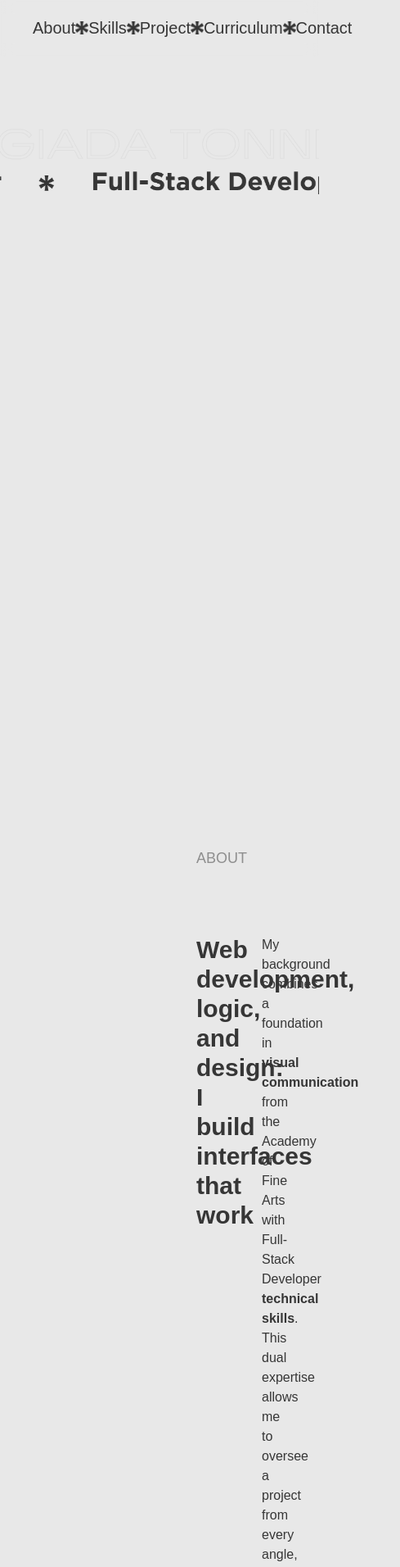
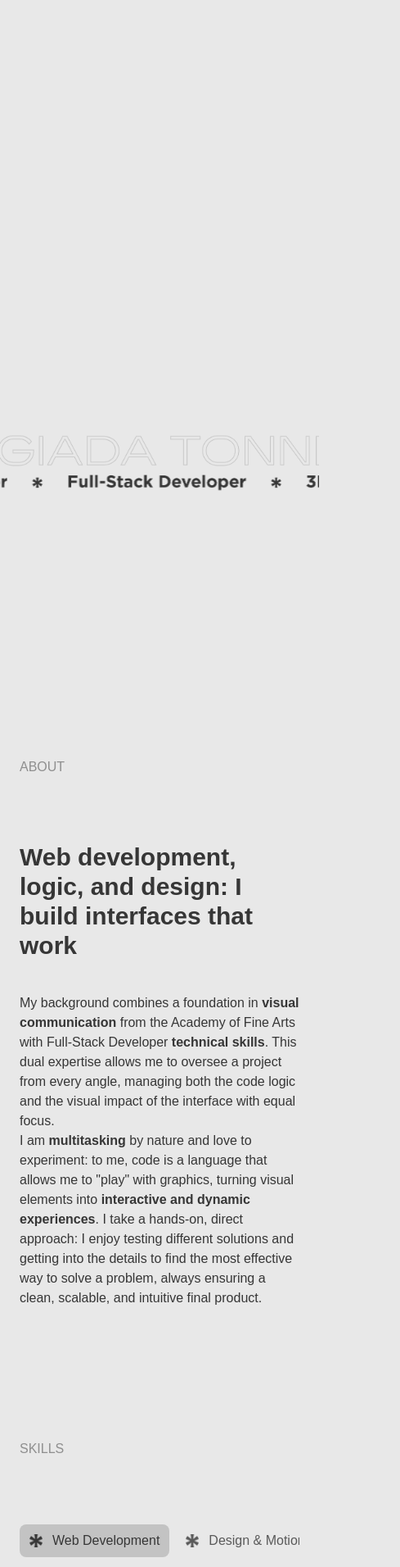
Before and after one commit to g-tonni/portfolio_web, a React (Vite) app: page / in a window 390 px wide. Shown: the top 1912 px of the page at 82% size, 489 px wide, since content can reach past the window. Built offline with nearby package versions, Linux system fonts and the light colour scheme; the HTML template or start-up script is replaced by a standard one; a web font is replaced by a local one.

Commit message:
complete responsiveness

```diff
--- a/src/components/About.jsx
+++ b/src/components/About.jsx
@@ -1,21 +1,33 @@
 function About() {
   return (
-    <div className="w-full py-30 px-60">
-      <p className="font-wide-ex text-lg font-medium text-brand-dark/50 pb-20">
+    <div className="w-full py-20 px-6 sm:px-25 md:py-20 md:px-15 lg:py-30 lg:px-30 xl:py-30 xl:px-60 2xl:py-30 2xl:px-80 3xl:py-30 3xl:px-100 4xl:py-30 4xl:px-140">
+      <p className="font-wide-ex md:text-lg font-medium text-brand-dark/50 pb-20">
         ABOUT
       </p>
-      <div className="flex">
-        <p className="w-1/2 text-end pe-10 font-black text-3xl">
+      <div className="flex flex-col md:flex-row">
+        <p className="w-full md:w-1/2 pb-10 md:pb-0 md:text-end md:pe-10 font-black text-3xl">
           Web development, logic, and design: I build interfaces that work
         </p>
-        <p className="w-1/2 ps-10 font-light">
-          My background combines a foundation in <span className="font-bold">visual communication</span> from the Academy of Fine Arts with Full-Stack Developer <span className="font-bold">technical skills</span>. This dual expertise allows me to oversee a project from every angle, managing both the code logic and the visual impact of the interface with equal focus.
-          <br />
-          I am <span className="font-bold">multitasking</span> by nature and love to experiment: to me, code is a language that allows me to "play" with graphics, turning visual elements into <span className="font-bold">interactive and dynamic experiences</span>. I take a hands-on, direct approach: I enjoy testing different solutions and getting into the details to find the most effective way to solve a problem, always ensuring a clean, scalable, and intuitive final product.
+        <p className="w-full md:w-1/2 md:ps-10 font-light">
+          My background combines a foundation in{' '}
+          <span className="font-bold">visual communication</span> from the
+          Academy of Fine Arts with Full-Stack Developer{' '}
+          <span className="font-bold">technical skills</span>. This dual
+          expertise allows me to oversee a project from every angle, managing
+          both the code logic and the visual impact of the interface with equal
+          focus.
+          <br />I am <span className="font-bold">multitasking</span> by nature
+          and love to experiment: to me, code is a language that allows me to
+          "play" with graphics, turning visual elements into{' '}
+          <span className="font-bold">interactive and dynamic experiences</span>
+          . I take a hands-on, direct approach: I enjoy testing different
+          solutions and getting into the details to find the most effective way
+          to solve a problem, always ensuring a clean, scalable, and intuitive
+          final product.
         </p>
       </div>
     </div>
-  );
+  )
 }
 
-export default About;
+export default About
--- a/src/components/Header.jsx
+++ b/src/components/Header.jsx
@@ -1,24 +1,30 @@
-import nome from "../assets/nome-header.png";
-import qualifiche from "../assets/qualifiche.png";
+import nome from '../assets/header mobile.png'
+import qualifiche from '../assets/qualifiche.png'
 
 function Header() {
   return (
-    <div className="w-full h-screen overflow-hidden relative">
-      <img src={nome} alt="Nome" className="w-full" />
+    <div className="w-full h-screen sm:pb-30 md:pb-50 xl:pb-70 2xl:pb-90 overflow-hidden relative">
+      <div className="w-full absolute bottom-0 left-0 -translate-y-60 md:-translate-y-80 lg:-translate-y-100">
+        <img
+          src={nome}
+          alt="Nome"
+          className="w-full opacity-80 md:opacity-50 lg:opacity-30 transition-all duration-300"
+        />
         <div className="flex w-max animate-infinite-scroll">
           <img
             src={qualifiche}
             alt="Appellativi"
-          className="h-12 w-auto max-w-none"
+            className="h-8 md:h-10 lg:h-12 2xl:h-14 w-auto max-w-none"
           />
           <img
             src={qualifiche}
             alt="Appellativi"
-          className="h-12 w-auto max-w-none"
+            className="h-8 md:h-10 lg:h-12 2xl:h-14 w-auto max-w-none"
           />
         </div>
       </div>
-  );
+    </div>
+  )
 }
 
-export default Header;
+export default Header
--- a/src/components/Navbar.jsx
+++ b/src/components/Navbar.jsx
@@ -1,21 +1,65 @@
+import { useState, useEffect } from 'react'
 import asterisco from '../assets/asterisco.png'
 
-function Navbar () {
+function Navbar() {
+  const [isVisible, setIsVisible] = useState(false)
+
+  useEffect(() => {
+    const handleScroll = () => {
+      if (window.scrollY > window.innerHeight - 200) {
+        setIsVisible(true)
+      } else {
+        setIsVisible(false)
+      }
+    }
+
+    window.addEventListener('scroll', handleScroll)
+    return () => window.removeEventListener('scroll', handleScroll)
+  }, [])
+
   return (
-    <div className='sticky top-0 z-50 w-full border-b border-brand-light/10 bg-brand-light/50 backdrop-blur-sm'>
-
-    <div className="w-full py-5 px-10 flex justify-between items-center text-xl font-medium">
-        <p className='hover:text-brand-dark/50 transition-colors duration-200 cursor-pointer'>About</p>
-        <img src={asterisco} alt="Asterisco" className='w-4 h-4'/>
-        <p className='hover:text-brand-dark/50 transition-colors duration-200 cursor-pointer'>Skills</p>
-        <img src={asterisco} alt="Asterisco" className='w-4 h-4'/>
-        <p className='hover:text-brand-dark/50 transition-colors duration-200 cursor-pointer'>Project</p>
-        <img src={asterisco} alt="Asterisco" className='w-4 h-4'/>
-        <p className='hover:text-brand-dark/50 transition-colors duration-200 cursor-pointer'>Curriculum</p>
-        <img src={asterisco} alt="Asterisco" className='w-4 h-4'/>
-        <p className='hover:text-brand-dark/50 transition-colors duration-200 cursor-pointer'>Contact</p>
-    </div>
-
+    <div
+      className={`fixed top-0 z-50 w-full border-b border-brand-light/10 bg-brand-light/50 backdrop-blur-sm transition-all duration-500 ease-in-out
+        ${isVisible ? 'translate-y-0 opacity-100' : '-translate-y-full opacity-0'}
+      `}
+    >
+      <div className="w-full py-5 px-6 md:px-10 flex justify-between items-center text-sm md:text-base lg:text-xl font-medium">
+        <p className="hover:text-brand-dark/50 transition-colors duration-200 cursor-pointer">
+          About
+        </p>
+        <img
+          src={asterisco}
+          alt="Asterisco"
+          className="w-2 h-2 sm:w-3 sm:h-3 lg:w-4 md:h-4"
+        />
+        <p className="hover:text-brand-dark/50 transition-colors duration-200 cursor-pointer">
+          Skills
+        </p>
+        <img
+          src={asterisco}
+          alt="Asterisco"
+          className="w-2 h-2 sm:w-3 sm:h-3 lg:w-4 md:h-4"
+        />
+        <p className="hover:text-brand-dark/50 transition-colors duration-200 cursor-pointer">
+          Project
+        </p>
+        <img
+          src={asterisco}
+          alt="Asterisco"
+          className="w-2 h-2 sm:w-3 sm:h-3 lg:w-4 md:h-4"
+        />
+        <p className="hover:text-brand-dark/50 transition-colors duration-200 cursor-pointer">
+          Curriculum
+        </p>
+        <img
+          src={asterisco}
+          alt="Asterisco"
+          className="w-2 h-2 sm:w-3 sm:h-3 lg:w-4 md:h-4"
+        />
+        <p className="hover:text-brand-dark/50 transition-colors duration-200 cursor-pointer">
+          Contact
+        </p>
+      </div>
     </div>
   )
 }
--- a/src/components/Skills.jsx
+++ b/src/components/Skills.jsx
@@ -1,146 +1,136 @@
-import { useState } from "react";
-import asterisco from "../assets/asterisco.png";
-import WebDevelopment from "./WebDevelopment";
-import Design from "./Design";
-import Modeling from "./Modeling";
-import Creative from "./Creative";
-import Photo from "./Photo";
+import { useState } from 'react'
+import asterisco from '../assets/asterisco.png'
+import WebDevelopment from './WebDevelopment'
+import Design from './Design'
+import Modeling from './Modeling'
+import Creative from './Creative'
+import Photo from './Photo'
 
 function Skills() {
-  const [qualifica, setQualifica] = useState("web");
+  const [qualifica, setQualifica] = useState('web')
 
   return (
     <>
-      <div className="w-full py-30 px-60">
-        <p className="font-wide-ex text-lg font-medium text-brand-dark/50 pb-20">
+      <div className="w-full py-20 px-6 sm:px-25 md:py-20 md:px-15 lg:py-30 lg:px-30 xl:py-30 xl:px-60 2xl:py-30 2xl:px-80 3xl:py-30 3xl:px-100 4xl:py-30 4xl:px-140">
+        <p className="font-wide-ex md:text-lg font-medium text-brand-dark/50 pb-20">
           SKILLS
         </p>
-        <div className="flex">
-          <div className="flex flex-col items-start w-1/2 font-medium text-lg">
+        <div className="flex flex-col md:flex-row md:justify-between">
+          <div className="w-full flex md:flex-col items-start md:w-1/3 lg:1/2 font-medium lg:text-lg overflow-x-auto mb-6 md:mb-0">
             <div
-              className={`${qualifica === "web" ? "bg-brand-dark/20" : "bg-transparent"} flex items-center hover:bg-brand-dark/30 rounded-lg transition-colors duration-200 cursor-pointer mb-2`}
+              className={`${qualifica === 'web' ? 'bg-brand-dark/20' : 'bg-transparent'} flex items-center hover:bg-brand-dark/30 rounded-lg transition-colors duration-200 cursor-pointer mb-2 me-2 md:me-0`}
               onClick={() => {
-                setQualifica("web");
+                setQualifica('web')
               }}
             >
               <div
-                className={`${qualifica === "web" ? "opacity-100" : "opacity-80"} w-full opacity-80 hover:opacity-100 flex items-center px-6 py-2`}
+                className={`${qualifica === 'web' ? 'opacity-100' : 'opacity-80'} w-full opacity-80 hover:opacity-100 flex items-center px-3 py-2 lg:px-6`}
               >
-                <div className="w-10">
+                <div className="w-7 lg:w-10">
                   <img
                     src={asterisco}
                     alt="Asterisco"
-                    className="w-full pe-6"
+                    className="w-full pe-3 lg:pe-6"
                   />
                 </div>
-                <p>Web Development</p>
+                <p className="whitespace-nowrap">Web Development</p>
               </div>
             </div>
 
             <div
-              className={`${qualifica === "design" ? "bg-brand-dark/20" : "bg-transparent"} flex items-center hover:bg-brand-dark/30 rounded-lg transition-colors duration-200 cursor-pointer mb-2`}
+              className={`${qualifica === 'design' ? 'bg-brand-dark/20' : 'bg-transparent'} flex items-center hover:bg-brand-dark/30 rounded-lg transition-colors duration-200 cursor-pointer mb-2 me-2 md:me-0`}
               onClick={() => {
-                setQualifica("design");
+                setQualifica('design')
               }}
             >
               <div
-                className={`${qualifica === "design" ? "opacity-100" : "opacity-80"} w-full opacity-80 hover:opacity-100 flex items-center px-6 py-2`}
+                className={`${qualifica === 'design' ? 'opacity-100' : 'opacity-80'} w-full opacity-80 hover:opacity-100 flex items-center px-3 py-2 lg:px-6`}
               >
-                <div className="w-10">
+                <div className="w-7 lg:w-10">
                   <img
                     src={asterisco}
                     alt="Asterisco"
-                    className="w-full pe-6"
+                    className="w-full pe-3 lg:pe-6"
                   />
                 </div>
-                <p>Design & Motion Graphics</p>
+                <p className="whitespace-nowrap">Design & Motion Graphics</p>
               </div>
             </div>
 
             <div
-              className={`${qualifica === "3d" ? "bg-brand-dark/20" : "bg-transparent"} flex items-center hover:bg-brand-dark/30 rounded-lg transition-colors duration-200 cursor-pointer mb-2`}
+              className={`${qualifica === '3d' ? 'bg-brand-dark/20' : 'bg-transparent'} flex items-center hover:bg-brand-dark/30 rounded-lg transition-colors duration-200 cursor-pointer mb-2 me-2 md:me-0`}
               onClick={() => {
-                setQualifica("3d");
+                setQualifica('3d')
               }}
             >
               <div
-                className={`${qualifica === "3d" ? "opacity-100" : "opacity-80"} w-full opacity-80 hover:opacity-100 flex items-center px-6 py-2`}
+                className={`${qualifica === '3d' ? 'opacity-100' : 'opacity-80'} w-full opacity-80 hover:opacity-100 flex items-center px-3 py-2 lg:px-6`}
               >
-                <div className="w-10">
+                <div className="w-7 lg:w-10">
                   <img
                     src={asterisco}
                     alt="Asterisco"
-                    className="w-full pe-6"
+                    className="w-full pe-3 lg:pe-6"
                   />
                 </div>
-                <p>3D Modeling & Rendering</p>
+                <p className="whitespace-nowrap">3D Modeling & Rendering</p>
               </div>
             </div>
 
             <div
-              className={`${qualifica === "creative" ? "bg-brand-dark/20" : "bg-transparent"} flex items-center hover:bg-brand-dark/30 rounded-lg transition-colors duration-200 cursor-pointer mb-2`}
+              className={`${qualifica === 'creative' ? 'bg-brand-dark/20' : 'bg-transparent'} flex items-center hover:bg-brand-dark/30 rounded-lg transition-colors duration-200 cursor-pointer mb-2 me-2 md:me-0`}
               onClick={() => {
-                setQualifica("creative");
+                setQualifica('creative')
               }}
             >
               <div
-                className={`${qualifica === "creative" ? "opacity-100" : "opacity-80"} w-full opacity-80 hover:opacity-100 flex items-center px-6 py-2`}
+                className={`${qualifica === 'creative' ? 'opacity-100' : 'opacity-80'} w-full opacity-80 hover:opacity-100 flex items-center px-3 py-2 lg:px-6`}
               >
-                <div className="w-10">
+                <div className="w-7 lg:w-10">
                   <img
                     src={asterisco}
                     alt="Asterisco"
-                    className="w-full pe-6"
+                    className="w-full pe-3 lg:pe-6"
                   />
                 </div>
-                <p>Creative Coding</p>
+                <p className="whitespace-nowrap">Creative Coding</p>
               </div>
             </div>
 
             <div
-              className={`${qualifica === "photo" ? "bg-brand-dark/20" : "bg-transparent"} flex items-center hover:bg-brand-dark/30 rounded-lg transition-colors duration-200 cursor-pointer mb-2`}
+              className={`${qualifica === 'photo' ? 'bg-brand-dark/20' : 'bg-transparent'} flex items-center hover:bg-brand-dark/30 rounded-lg transition-colors duration-200 cursor-pointer mb-2`}
               onClick={() => {
-                setQualifica("photo");
+                setQualifica('photo')
               }}
             >
               <div
-                className={`${qualifica === "photo" ? "opacity-100" : "opacity-80"} w-full opacity-80 hover:opacity-100 flex items-center px-6 py-2`}
+                className={`${qualifica === 'photo' ? 'opacity-100' : 'opacity-80'} w-full opacity-80 hover:opacity-100 flex items-center px-3 py-2 lg:px-6`}
               >
-                <div className="w-10">
+                <div className="w-7 lg:w-10">
                   <img
                     src={asterisco}
                     alt="Asterisco"
-                    className="w-full pe-6"
+                    className="w-full pe-3 lg:pe-6"
                   />
                 </div>
-                <p>Photography & Video</p>
+                <p className="whitespace-nowrap">Photography & Video</p>
               </div>
             </div>
           </div>
 
-          <div className="w-1/2">
-            <div className="bg-olive-50 border border-brand-dark/30 rounded-3xl border-dashed p-15 font-light shadow-lg shadow-brand-dark/20">
-            {
-                qualifica === 'web' && <WebDevelopment/>
-            }
-            {
-                qualifica === 'design' && <Design/>
-            }
-            {
-                qualifica === '3d' && <Modeling/>
-            }
-            {
-                qualifica === 'creative' && <Creative/>
-            }
-            {
-                qualifica === 'photo' && <Photo/>
-            }
+          <div className="w-full md:w-2/3 lg:w-1/2 md:ps-10 lg:ps-0">
+            <div className="bg-olive-50 border border-brand-dark/30 rounded-3xl border-dashed p-15 2xl:px-18 3xl:px-20 font-light shadow-lg shadow-brand-dark/20">
+              {qualifica === 'web' && <WebDevelopment />}
+              {qualifica === 'design' && <Design />}
+              {qualifica === '3d' && <Modeling />}
+              {qualifica === 'creative' && <Creative />}
+              {qualifica === 'photo' && <Photo />}
             </div>
           </div>
         </div>
       </div>
     </>
-  );
+  )
 }
 
-export default Skills;
+export default Skills
--- a/src/index.css
+++ b/src/index.css
@@ -1,11 +1,11 @@
-@import "tailwindcss";
+@import 'tailwindcss';
 
 @theme {
   /* FONT */
-  --font-wide: "widescreen", sans-serif;
-  --font-wide-ex: "widescreen-ex", sans-serif;
-  --font-wide-uex: "widescreen-uex", sans-serif;
-  --font-gotham: "gotham", sans-serif;
+  --font-wide: 'widescreen', sans-serif;
+  --font-wide-ex: 'widescreen-ex', sans-serif;
+  --font-wide-uex: 'widescreen-uex', sans-serif;
+  --font-gotham: 'gotham', sans-serif;
 
   /* COLORI */
   --color-brand-dark: #363636;
@@ -13,11 +13,19 @@
 
   /* ANIMAZIONI */
   @keyframes scroll-x {
-    from { transform: translateX(0); }
-    to { transform: translateX(-50%); }
+    from {
+      transform: translateX(0);
+    }
+    to {
+      transform: translateX(-50%);
+    }
   }
 
   --animate-infinite-scroll: scroll-x 20s linear infinite;
+
+  /* BREAKPOINT */
+  --breakpoint-3xl: 112.5rem;
+  --breakpoint-4xl: 128.125rem;
 }
 
 @layer base {
```
Also changed, not shown: src/components/Contact.jsx (+32 -29 lines), src/components/Curriculum.jsx (+7 -7 lines), src/components/ProjectCard.jsx (+9 -9 lines), src/components/Projects.jsx (+8 -9 lines), src/assets/header mobile.png (added). Lines whose indentation alone changed are shown as unchanged.
